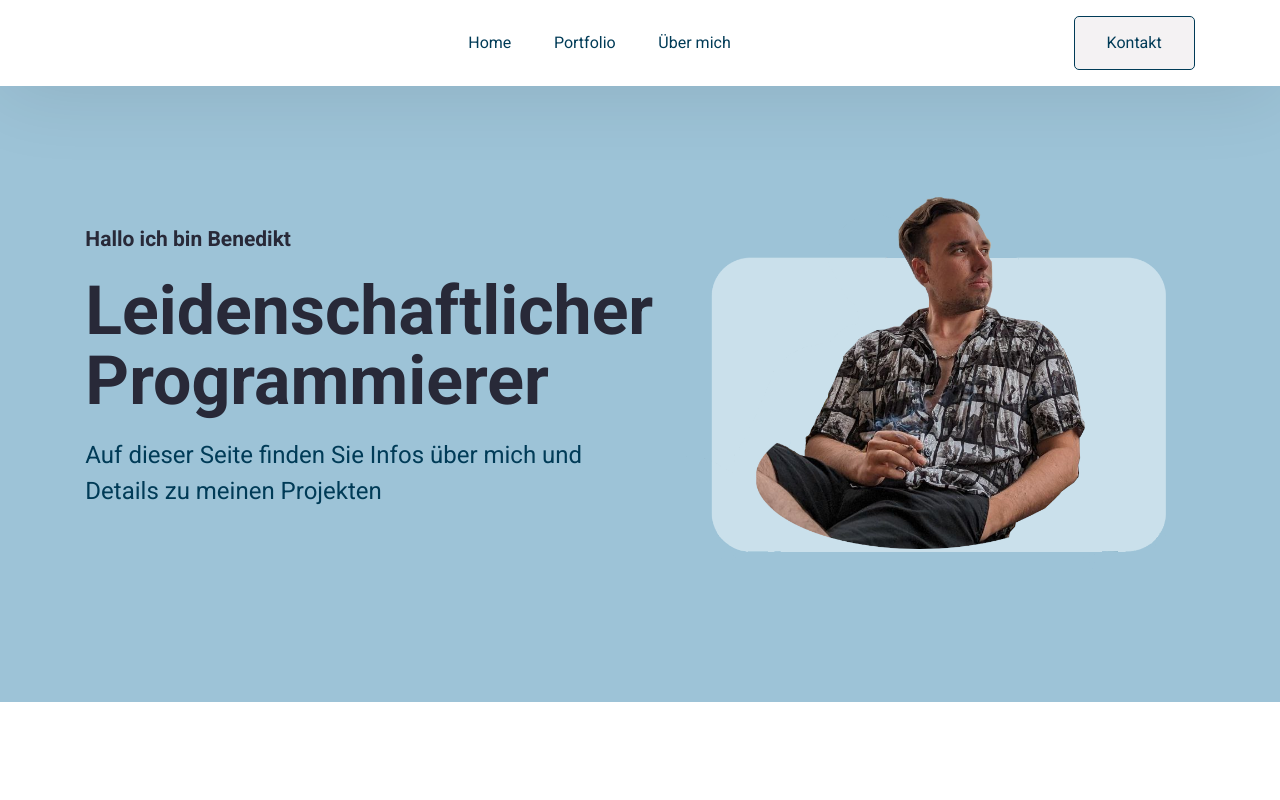
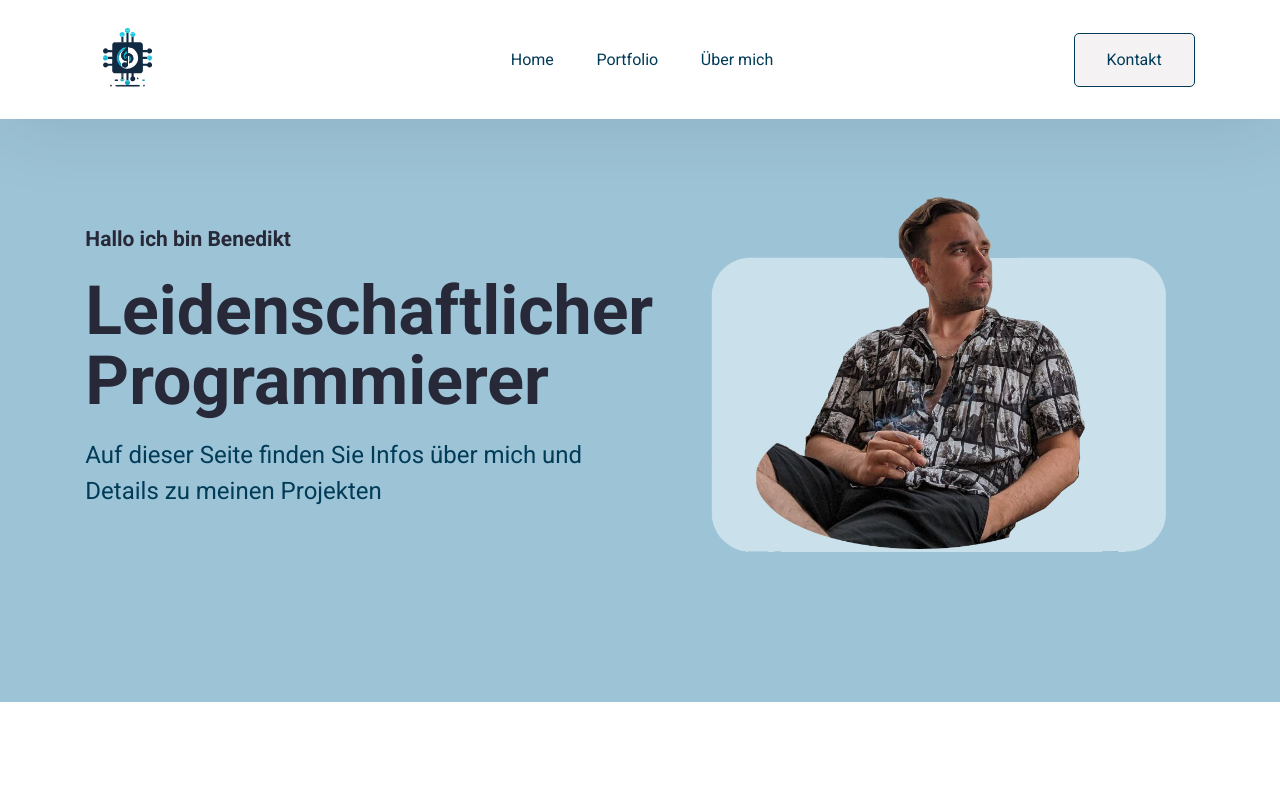
Before and after one commit to bene7797/PFWebsite, a React (Create React App) app: page / in a window 1280 px wide. Shown: the top 800 px of the page. Built offline with nearby package versions, Linux system fonts and the light colour scheme.

Commit message:
Logo angepasst

```diff
--- a/src/Pages/Home/Navbar.jsx
+++ b/src/Pages/Home/Navbar.jsx
@@ -35,7 +35,7 @@ function Navbar() {
   return (
     <nav className={`navbar ${navActive ? "active" : ""}`}>
       <div>
-        {/*<img src="./img/logo.svg" alt="Logoipsum" height={auto} />*/}
+        <img src="./img/logo.svg" alt="Logoipsum" height={85} />
       </div>
       <a
         className={`nav__hamburger ${navActive ? "active" : ""}`}
```
